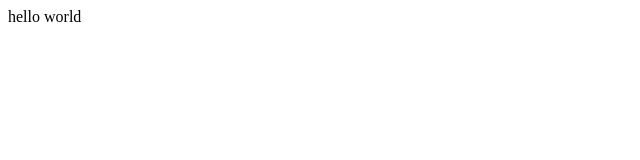
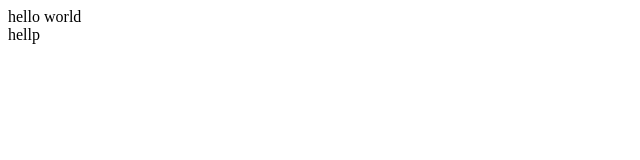
Before and after one commit to smahato1999/demp-repo2, a plain HTML site: page index.html in a window 1280 px wide. Shown: the full height of the page, 0-640 px from the left. Drawn offline with Linux system fonts and the light colour scheme.

Commit message:
Updated index.html

```diff
--- a/index.html
+++ b/index.html
@@ -1 +1,2 @@
 <div>hello world</div>
+<div>hellp</div>
```
